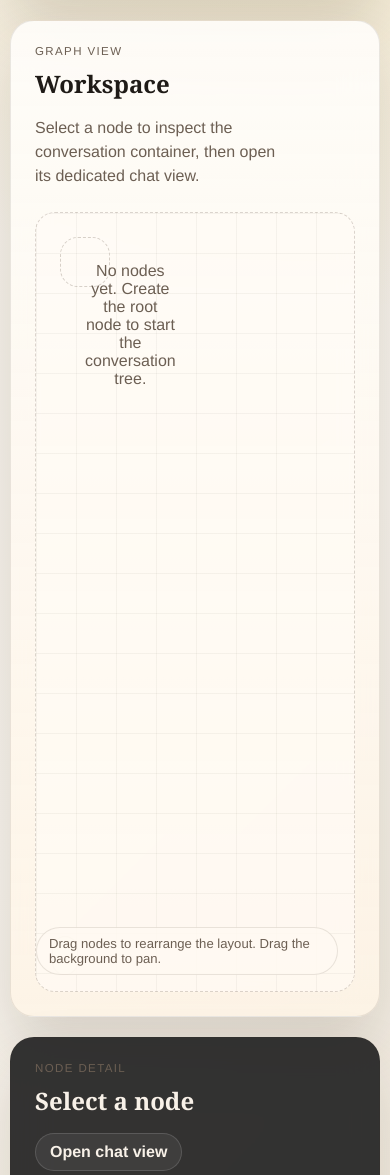
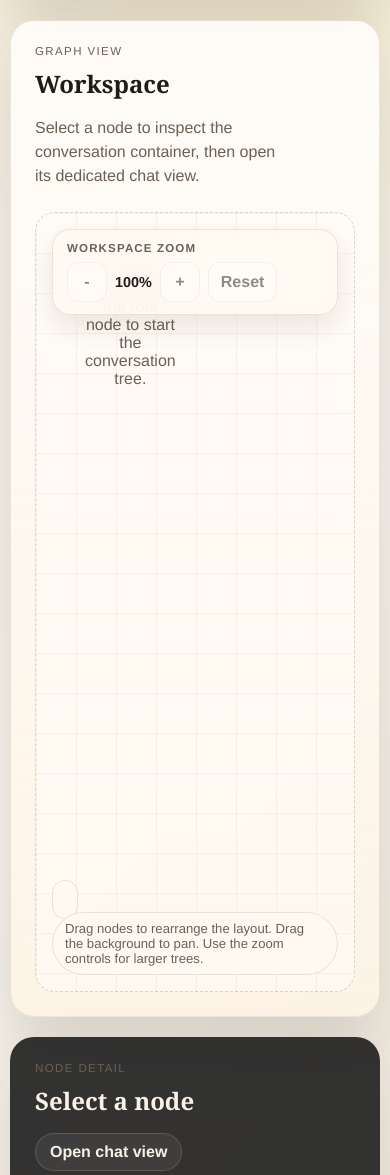
Before and after one commit to Howardleejhenhao/Generative-AI-LLM-Tree, a Django app: template tree_ui/templates/tree_ui/index.html in a window 390 px wide. Shown: the part 1091-2266 px from the top of the page. Run offline with Django 5.2, Linux system fonts and the light colour scheme; the template is opened without the code that fills it, so the values that code supplies are empty.

Commit message:
feat: add graph zoom controls

```diff
--- a/tree_ui/static/tree_ui/css/app.css
+++ b/tree_ui/static/tree_ui/css/app.css
@@ -743,6 +743,74 @@ body:has(.chat-page-immersive) .page-shell {
   cursor: grab;
 }
 
+.graph-controls {
+  position: absolute;
+  top: 16px;
+  right: 16px;
+  z-index: 2;
+  display: grid;
+  gap: 8px;
+  padding: 12px 14px;
+  border-radius: 18px;
+  border: 1px solid rgba(74, 58, 40, 0.12);
+  background: rgba(255, 250, 242, 0.9);
+  box-shadow: 0 12px 28px rgba(49, 37, 22, 0.1);
+  backdrop-filter: blur(16px);
+}
+
+.graph-controls-label {
+  margin: 0;
+  font-size: 0.72rem;
+  font-weight: 700;
+  letter-spacing: 0.1em;
+  text-transform: uppercase;
+  color: var(--muted);
+}
+
+.graph-controls-row {
+  display: flex;
+  align-items: center;
+  gap: 8px;
+}
+
+.graph-control-button {
+  border: 1px solid rgba(74, 58, 40, 0.12);
+  border-radius: 12px;
+  min-width: 40px;
+  height: 40px;
+  padding: 0 12px;
+  font: inherit;
+  font-weight: 700;
+  color: var(--text);
+  background: rgba(255, 255, 255, 0.84);
+  cursor: pointer;
+  transition: transform 160ms ease, box-shadow 160ms ease, background 160ms ease;
+}
+
+.graph-control-button:hover:enabled {
+  transform: translateY(-1px);
+  background: rgba(255, 255, 255, 0.96);
+  box-shadow: 0 10px 20px rgba(49, 37, 22, 0.08);
+}
+
+.graph-control-button:disabled {
+  cursor: not-allowed;
+  opacity: 0.5;
+  box-shadow: none;
+}
+
+.graph-control-button-reset {
+  min-width: 68px;
+}
+
+.graph-zoom-level {
+  min-width: 4.4ch;
+  text-align: center;
+  font-size: 0.9rem;
+  font-weight: 700;
+  color: var(--text);
+}
+
 .graph-stage[data-has-nodes="false"] {
   cursor: default;
 }
@@ -762,7 +830,8 @@ body:has(.chat-page-immersive) .page-shell {
 .graph-canvas {
   position: absolute;
   inset: 0 auto auto 0;
-  transform: translate(0, 0);
+  transform: translate(0, 0) scale(1);
+  transform-origin: top left;
   will-change: transform;
 }
 
@@ -802,7 +871,7 @@ body:has(.chat-page-immersive) .page-shell {
   left: 16px;
   bottom: 16px;
   margin: 0;
-  max-width: min(48ch, calc(100% - 220px));
+  max-width: min(48ch, calc(100% - 320px));
   padding: 8px 12px;
   border-radius: 999px;
   background: rgba(255, 250, 242, 0.92);
@@ -1234,6 +1303,24 @@ body:has(.chat-page-immersive) .page-shell {
 
   .graph-stage {
     min-height: 780px;
-    overflow: auto;
+  }
+
+  .graph-controls {
+    left: 16px;
+    right: 16px;
+    width: auto;
+  }
+
+  .graph-controls-row {
+    flex-wrap: wrap;
+  }
+
+  .graph-status {
+    max-width: calc(100% - 32px);
+    bottom: 72px;
+  }
+
+  .graph-hint {
+    max-width: calc(100% - 32px);
   }
 }
--- a/tree_ui/static/tree_ui/js/app.js
+++ b/tree_ui/static/tree_ui/js/app.js
@@ -8,6 +8,10 @@ const payload = JSON.parse(document.getElementById("graph-payload").textContent)
 
 const workspaceName = document.getElementById("workspace-name");
 const graphStatus = document.getElementById("graph-status");
+const zoomOutButton = document.getElementById("graph-zoom-out");
+const zoomInButton = document.getElementById("graph-zoom-in");
+const zoomResetButton = document.getElementById("graph-zoom-reset");
+const zoomLevel = document.getElementById("graph-zoom-level");
 const nodeTitle = document.getElementById("node-title");
 const nodeProvider = document.getElementById("node-provider");
 const openChatLink = document.getElementById("open-chat-link");
@@ -35,7 +39,14 @@ const editSubmitButton = document.getElementById("edit-submit-button");
 const editFeedback = document.getElementById("edit-feedback");
 const csrfToken = document.getElementById("csrf-token").value;
 
-const viewport = createViewportController();
+function handleViewportChange(viewportState) {
+  zoomLevel.textContent = `${viewportState.percent}%`;
+  zoomOutButton.disabled = !viewportState.hasNodes || !viewportState.canZoomOut;
+  zoomInButton.disabled = !viewportState.hasNodes || !viewportState.canZoomIn;
+  zoomResetButton.disabled = !viewportState.hasNodes || viewportState.percent === 100;
+}
+
+const viewport = createViewportController({ onChange: handleViewportChange });
 
 workspaceName.textContent = payload.workspace.name;
 
@@ -110,6 +121,7 @@ function renderGraphCanvas() {
     onSelect: updateSelection,
     onPositionCommit: handleNodePositionCommit,
     onMetricsChange: handleCanvasMetricsChange,
+    getViewportScale: () => viewport.getScale(),
   });
 }
 
@@ -278,6 +290,9 @@ rootModeToggle.addEventListener("change", updateFormState);
 nodeForm.addEventListener("submit", handleNodeSubmit);
 editForm.addEventListener("submit", handleEditSubmit);
 workspaceCreateForm.addEventListener("submit", handleWorkspaceCreateSubmit);
+zoomOutButton.addEventListener("click", () => viewport.zoomOut());
+zoomInButton.addEventListener("click", () => viewport.zoomIn());
+zoomResetButton.addEventListener("click", () => viewport.resetZoom());
 syncModelOptions(providerInput, modelInput);
 renderGraphCanvas();
 updateSelection(selectedNodeId);
--- a/tree_ui/static/tree_ui/js/canvas.js
+++ b/tree_ui/static/tree_ui/js/canvas.js
@@ -47,7 +47,7 @@ function applyNodePosition(card, node) {
 }
 
 export function renderCanvas(nodes, selectedNodeId, handlers = {}) {
-  const { onSelect, onPositionCommit, onMetricsChange } = handlers;
+  const { onSelect, onPositionCommit, onMetricsChange, getViewportScale } = handlers;
   const stage = document.getElementById("graph-stage");
   const canvas = document.getElementById("graph-canvas");
   const nodeLayer = document.getElementById("graph-nodes");
@@ -162,9 +162,10 @@ export function renderCanvas(nodes, selectedNodeId, handlers = {}) {
         button.dataset.suppressClick = "true";
       }
 
+      const scale = Math.max(getViewportScale?.() || 1, 0.01);
       setNodePosition(node, {
-        x: dragState.startX + deltaX,
-        y: dragState.startY + deltaY,
+        x: dragState.startX + (deltaX / scale),
+        y: dragState.startY + (deltaY / scale),
       });
     });
 
--- a/tree_ui/static/tree_ui/js/viewport.js
+++ b/tree_ui/static/tree_ui/js/viewport.js
@@ -1,8 +1,19 @@
-function clampPan(value, min, max) {
+const MIN_ZOOM = 0.55;
+const MAX_ZOOM = 1.75;
+const DEFAULT_ZOOM = 1;
+const ZOOM_STEP = 0.15;
+
+function clampValue(value, min, max) {
   return Math.min(max, Math.max(min, value));
 }
 
-export function createViewportController() {
+function roundZoom(value) {
+  return Math.round(value * 100) / 100;
+}
+
+export function createViewportController(options = {}) {
+  const { onChange } = options;
+
   const stage = document.getElementById("graph-stage");
   const canvas = document.getElementById("graph-canvas");
   const hint = document.getElementById("graph-hint");
@@ -10,6 +21,7 @@ export function createViewportController() {
   const state = {
     panX: 0,
     panY: 0,
+    zoom: DEFAULT_ZOOM,
     canvasWidth: 1600,
     canvasHeight: 1200,
     dragging: false,
@@ -19,28 +31,94 @@ export function createViewportController() {
     pointerStartY: 0,
   };
 
-  function getBounds() {
-    const minX = Math.min(0, stage.clientWidth - state.canvasWidth);
-    const minY = Math.min(0, stage.clientHeight - state.canvasHeight);
-    const maxX = 0;
-    const maxY = 0;
-    return { minX, minY, maxX, maxY };
+  function getScaledCanvasSize() {
+    return {
+      width: state.canvasWidth * state.zoom,
+      height: state.canvasHeight * state.zoom,
+    };
   }
 
-  function applyPan() {
+  function getBounds() {
+    const { width, height } = getScaledCanvasSize();
+    const stageWidth = stage.clientWidth;
+    const stageHeight = stage.clientHeight;
+
+    if (width <= stageWidth) {
+      const centeredX = (stageWidth - width) / 2;
+      if (height <= stageHeight) {
+        const centeredY = (stageHeight - height) / 2;
+        return { minX: centeredX, maxX: centeredX, minY: centeredY, maxY: centeredY };
+      }
+      return {
+        minX: centeredX,
+        maxX: centeredX,
+        minY: stageHeight - height,
+        maxY: 0,
+      };
+    }
+
+    if (height <= stageHeight) {
+      const centeredY = (stageHeight - height) / 2;
+      return {
+        minX: stageWidth - width,
+        maxX: 0,
+        minY: centeredY,
+        maxY: centeredY,
+      };
+    }
+
+    return {
+      minX: stageWidth - width,
+      minY: stageHeight - height,
+      maxX: 0,
+      maxY: 0,
+    };
+  }
+
+  function publishState() {
+    onChange?.({
+      zoom: state.zoom,
+      percent: Math.round(state.zoom * 100),
+      canZoomIn: state.zoom < MAX_ZOOM,
+      canZoomOut: state.zoom > MIN_ZOOM,
+      hasNodes: stage.dataset.hasNodes === "true",
+    });
+  }
+
+  function applyTransform() {
     const { minX, minY, maxX, maxY } = getBounds();
-    state.panX = clampPan(state.panX, minX, maxX);
-    state.panY = clampPan(state.panY, minY, maxY);
-    canvas.style.transform = `translate(${state.panX}px, ${state.panY}px)`;
+    state.panX = clampValue(state.panX, minX, maxX);
+    state.panY = clampValue(state.panY, minY, maxY);
+    canvas.style.transform = `translate(${state.panX}px, ${state.panY}px) scale(${state.zoom})`;
     stage.dataset.dragging = String(state.dragging);
+    stage.dataset.zoom = String(Math.round(state.zoom * 100));
     hint.hidden = state.dragging;
+    publishState();
   }
 
   function setCanvasMetrics(metrics, hasNodes) {
     state.canvasWidth = metrics.width;
     state.canvasHeight = metrics.height;
     stage.dataset.hasNodes = String(hasNodes);
-    applyPan();
+    applyTransform();
+  }
+
+  function setZoom(nextZoom, anchor = null) {
+    const resolvedZoom = clampValue(roundZoom(nextZoom), MIN_ZOOM, MAX_ZOOM);
+    if (resolvedZoom === state.zoom) {
+      applyTransform();
+      return;
+    }
+
+    const anchorX = anchor?.x ?? (stage.clientWidth / 2);
+    const anchorY = anchor?.y ?? (stage.clientHeight / 2);
+    const worldX = (anchorX - state.panX) / state.zoom;
+    const worldY = (anchorY - state.panY) / state.zoom;
+
+    state.zoom = resolvedZoom;
+    state.panX = anchorX - (worldX * state.zoom);
+    state.panY = anchorY - (worldY * state.zoom);
+    applyTransform();
   }
 
   function onPointerDown(event) {
@@ -48,6 +126,9 @@ export function createViewportController() {
       return;
     }
     if (event.target.closest(".graph-node")) {
+      return;
+    }
+    if (event.target.closest(".graph-controls")) {
       return;
     }
     if (stage.dataset.hasNodes !== "true") {
@@ -60,7 +141,7 @@ export function createViewportController() {
     state.pointerStartX = event.clientX;
     state.pointerStartY = event.clientY;
     stage.setPointerCapture(event.pointerId);
-    applyPan();
+    applyTransform();
     event.preventDefault();
   }
 
@@ -73,7 +154,7 @@ export function createViewportController() {
     const deltaY = event.clientY - state.pointerStartY;
     state.panX = state.startPanX + deltaX;
     state.panY = state.startPanY + deltaY;
-    applyPan();
+    applyTransform();
   }
 
   function stopDragging(event) {
@@ -82,21 +163,51 @@ export function createViewportController() {
     }
 
     state.dragging = false;
-    if (event) {
+    if (event && stage.hasPointerCapture(event.pointerId)) {
       stage.releasePointerCapture(event.pointerId);
     }
-    applyPan();
+    applyTransform();
+  }
+
+  function onWheel(event) {
+    if (stage.dataset.hasNodes !== "true") {
+      return;
+    }
+    if (!event.ctrlKey && !event.metaKey) {
+      return;
+    }
+
+    const rect = stage.getBoundingClientRect();
+    const direction = event.deltaY < 0 ? ZOOM_STEP : -ZOOM_STEP;
+    setZoom(state.zoom + direction, {
+      x: event.clientX - rect.left,
+      y: event.clientY - rect.top,
+    });
+    event.preventDefault();
   }
 
   stage.addEventListener("pointerdown", onPointerDown);
   stage.addEventListener("pointermove", onPointerMove);
   stage.addEventListener("pointerup", stopDragging);
   stage.addEventListener("pointercancel", stopDragging);
-  window.addEventListener("resize", applyPan);
+  stage.addEventListener("wheel", onWheel, { passive: false });
+  window.addEventListener("resize", applyTransform);
 
-  applyPan();
+  applyTransform();
 
   return {
+    getScale() {
+      return state.zoom;
+    },
+    resetZoom() {
+      setZoom(DEFAULT_ZOOM);
+    },
     setCanvasMetrics,
+    zoomIn() {
+      setZoom(state.zoom + ZOOM_STEP);
+    },
+    zoomOut() {
+      setZoom(state.zoom - ZOOM_STEP);
+    },
   };
 }
--- a/tree_ui/templates/tree_ui/index.html
+++ b/tree_ui/templates/tree_ui/index.html
@@ -70,6 +70,15 @@
         <p class="panel-note">Select a node to inspect the conversation container, then open its dedicated chat view.</p>
       </div>
       <div class="graph-stage" id="graph-stage">
+        <div class="graph-controls" aria-label="Graph zoom controls">
+          <p class="graph-controls-label">Workspace Zoom</p>
+          <div class="graph-controls-row">
+            <button class="graph-control-button" id="graph-zoom-out" type="button" aria-label="Zoom out">-</button>
+            <span class="graph-zoom-level" id="graph-zoom-level">100%</span>
+            <button class="graph-control-button" id="graph-zoom-in" type="button" aria-label="Zoom in">+</button>
+            <button class="graph-control-button graph-control-button-reset" id="graph-zoom-reset" type="button">Reset</button>
+          </div>
+        </div>
         <div class="graph-canvas" id="graph-canvas">
           <div class="graph-empty" id="graph-empty"{% if graph_payload.nodes %} hidden{% endif %}>
             No nodes yet. Create the root node to start the conversation tree.
@@ -78,7 +87,7 @@
           <div class="graph-nodes" id="graph-nodes"></div>
         </div>
         <p class="graph-status" id="graph-status" data-node-position-url-template="{% url 'update_node_position' graph_payload.workspace.slug 999999 %}" role="status" aria-live="polite"></p>
-        <p class="graph-hint" id="graph-hint">Drag nodes to rearrange the layout. Drag the background to pan.</p>
+        <p class="graph-hint" id="graph-hint">Drag nodes to rearrange the layout. Drag the background to pan. Use the zoom controls for larger trees.</p>
       </div>
     </div>
 
--- a/tree_ui/tests.py
+++ b/tree_ui/tests.py
@@ -28,7 +28,11 @@ class WorkspaceGraphViewTests(TestCase):
         self.assertEqual(response.status_code, 200)
         self.assertContains(response, "Conversation DAG")
         self.assertContains(response, "graph-payload")
-        self.assertContains(response, "Drag nodes to rearrange the layout. Drag the background to pan.")
+        self.assertContains(
+            response,
+            "Drag nodes to rearrange the layout. Drag the background to pan. Use the zoom controls for larger trees.",
+        )
+        self.assertContains(response, "Workspace Zoom")
         self.assertContains(response, "Create Workspace")
         self.assertContains(response, "Pick the canvas you want to work in.")
 
```
